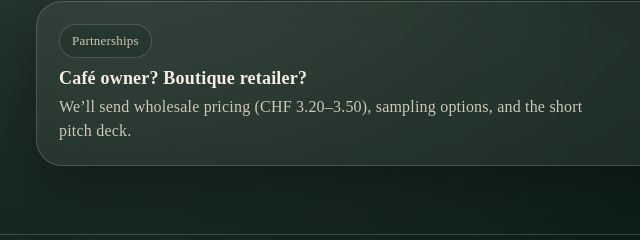
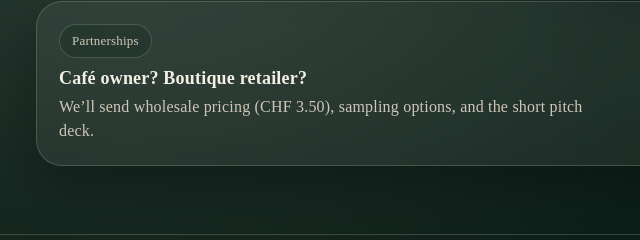
Before and after one commit to Driftwave1/Matcha, a plain HTML site: page index.html in a window 1280 px wide. Shown: the part 2554-2794 px from the top of the page, 64-704 px from the left. Drawn offline with Linux system fonts and the light colour scheme.

Commit message:
Changed the description on class partnerships

```diff
--- a/index.html
+++ b/index.html
@@ -605,7 +605,7 @@
             <div class="pill">Partnerships</div>
             <h3 style="margin:10px 0 6px; font-size:18px;">Café owner? Boutique retailer?</h3>
             <p class="muted" style="margin:0; line-height:1.5;">
-              We’ll send wholesale pricing (CHF 3.20–3.50), sampling options, and the short pitch deck.
+              We’ll send wholesale pricing (CHF 3.50), sampling options, and the short pitch deck.
             </p>
           </div>
           <a class="btn primary" href="mailto:rtdmatcha026@gmail.com?subject=Mo%20Matcha%20Partnership">Partner with us</a>
```
